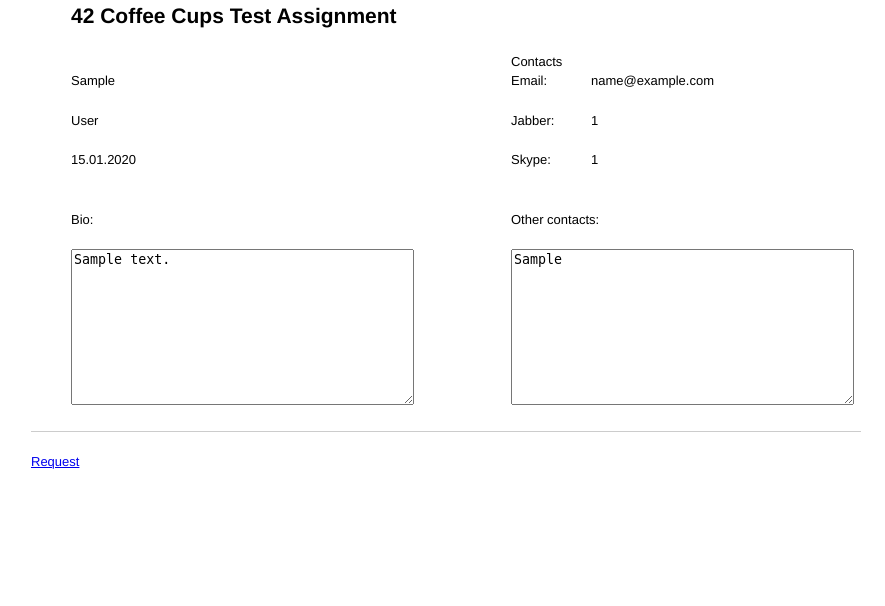
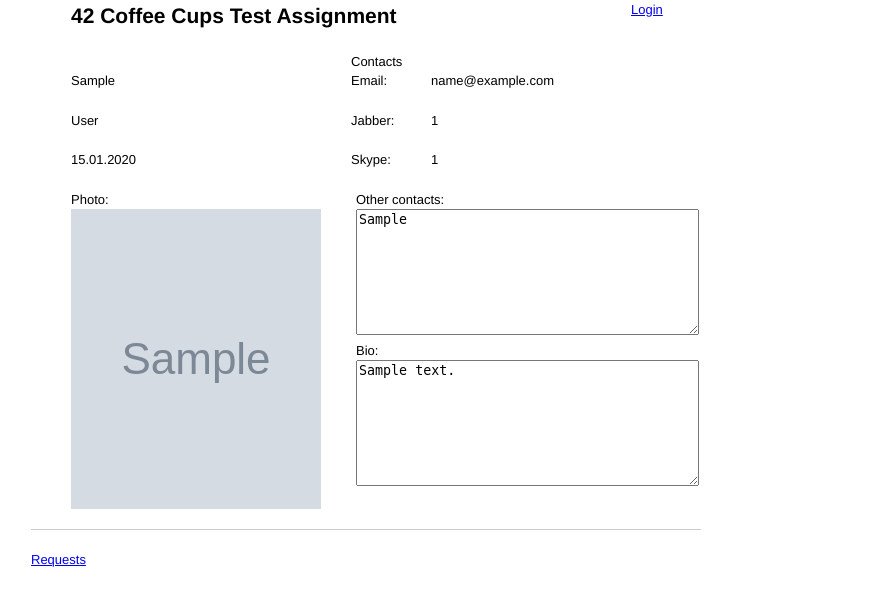
Before and after one commit to asherepa/42ccTestAssignment, a Django app: template templates/accounts/index.html in a window 1280 px wide. Shown: the top 606 px of the page, without its empty margins (134-1019 px from the left). Run offline with Django 3.2, Linux system fonts and the light colour scheme; the template is opened without the code that fills it: most values are stand-ins (such as "Sample title", 1, 10 or a date in 2020); grey boxes marked "Sample" are stand-in pictures.

Commit message:
Solved ticket #5
Create page with a form that allows to edit data, presented on the main page
Add auth to this page. Upload and show photo.

```diff
--- a/apps/accounts/models.py
+++ b/apps/accounts/models.py
@@ -8,3 +8,5 @@ class UserProfile(AbstractUser):
     jid = models.CharField(max_length=254, blank=True)
     skype_id = models.CharField(max_length=254, blank=True)
     other_contacts = models.TextField(max_length=1000, blank=True)
+    user_photo = models.ImageField(upload_to='photos/%Y/%m/%d',
+                                   blank=True, null=True)
--- /dev/null
+++ b/templates/accounts/block_user_photo.html
@@ -0,0 +1,6 @@
+{% load static %}
+{% if profile.user_photo %}
+<img src="{{ profile.user_photo.url }}" alt="{{ profile.get_full_name }}" height="300" width="250" border="2">
+{% else %}
+<img src="{% static "img/empty.png" %}" alt="{{ profile.get_full_name }}" height="300" width="250" border="2">
+{% endif %}
--- a/templates/accounts/index.html
+++ b/templates/accounts/index.html
@@ -1,58 +1,31 @@
+{% extends "base.html" %}
 {% load static %}
-<!DOCTYPE html>
-<html>
-<head>
-    <link rel="stylesheet" type="text/css" href="{% static "css/reset.css" %}" />
-    <link rel="stylesheet" type="text/css" href="{% static "css/text.css" %}" />
-    <link rel="stylesheet" type="text/css" href="{% static "css/960_24_col.css" %}" />
-    <title>My personal info</title>
-</head>
-<body>
+
+{% block content %}
 {% if profile %}
 <div class="container_24">
-        <div class="grid_24 push_1"><h3>42 Coffee Cups Test Assignment</h3></div>
+    <div class="grid_12 push_1"><h3>42 Coffee Cups Test Assignment</h3></div>
+    <div class="grid_4 push_3">
+        {% if user.is_authenticated %}
+        <a href="/accounts/logout?next=/">Logout</a>
+        {% else %}
+        <a href="/accounts/login?next=/accounts/edit">Login</a>
+        {% endif %}
+    </div>
     <div class="clear"></div>
 
-        <div class="grid_12 push_12">Contacts</div>
-        <div class="clear"></div>
+    {% if user.is_authenticated %}
+    {% include "accounts/edit.html" %}
+    {% else %}
+    {% include "accounts/view.html" %}
+    {% endif %}
 
-        <div class="grid_4 push_1">{{ profile.first_name }}</div>
-        <div class="grid_8 push_8"><p>Email:</p></div>
-        <div class="grid_4 push_2"><p>{{ profile.email }}</p></div>
-        <div class="clear"></div>
-
-        <div class="grid_4 push_1">{{ profile.last_name }}</div>
-        <div class="grid_8 push_8"><p>Jabber:</p></div>
-        <div class="grid_4 push_2"><p>{{ profile.jid }}</p></div>
-        <div class="clear"></div>
-
-        <div class="grid_4 push_1">{{ profile.date_of_birth|date:"d.m.Y" }}</div>
-        <div class="grid_8 push_8"><p>Skype:</p></div>
-        <div class="grid_4 push_2"><p>{{ profile.skype_id }}</p></div>
-        <div class="clear"></div>
-
-        <div class="grid_24"><p></p></div>
-        <div class="clear"></div>
-
-        <div class="grid_4 push_1"><p>Bio:</p></div>
-        <div class="grid_8 push_8"><p>Other contacts:</p></div>
-        <div class="clear"></div>
-
-
-        <div class="grid_4 push_1">
-            <textarea name="bio" cols="40" rows="10">{{ profile.bio }}</textarea>
-        </div>
-        <div class="grid_8 push_8">
-            <textarea name="bio" cols="40" rows="10">{{ profile.other_contacts }}</textarea>
-        </div>
-
-        <div class="grid_21"><p></p><hr></div>
+    <div class="grid_17"><p></p><hr></div>
     <div class="clear"></div>
 
     <div class="grid_2">
-            <a href="/request">Request</a>
+        <a href="/request">Requests</a>
     </div>
 </div>
 {% endif %}
-</body>
-</html>
+{% endblock content %}
--- /dev/null
+++ b/templates/accounts/view.html
@@ -0,0 +1,37 @@
+{% load static %}
+<div class="grid_8 push_8">Contacts</div>
+<div class="clear"></div>
+
+<div class="grid_4 push_1">{{ profile.first_name }}</div>
+<div class="grid_4 push_4"><p>Email:</p></div>
+<div class="grid_4 push_2"><p>{{ profile.email }}</p></div>
+<div class="clear"></div>
+
+<div class="grid_4 push_1">{{ profile.last_name }}</div>
+<div class="grid_4 push_4"><p>Jabber:</p></div>
+<div class="grid_4 push_2"><p>{{ profile.jid }}</p></div>
+<div class="clear"></div>
+
+<div class="grid_4 push_1">{{ profile.date_of_birth|date:"d.m.Y" }}</div>
+<div class="grid_4 push_4"><p>Skype:</p></div>
+<div class="grid_4 push_2"><p>{{ profile.skype_id }}</p></div>
+<div class="clear"></div>
+
+<div class="grid_8 push_1">
+    <div>Photo:</div>
+    {% include "accounts/block_user_photo.html" %}
+</div>
+
+<div class="grid_8">
+    <div class="grid_4">Other contacts:</div>
+    <div class="clear"></div>
+    <div class="grid_4">
+        <textarea name="other_contacts" cols="40" rows="8">{{ profile.other_contacts }}</textarea>
+    </div>
+    <div class="clear"></div>
+    <div class="grid_4">
+    Bio:
+        <textarea name="bio" cols="40" rows="8">{{ profile.bio }}</textarea>
+    </div>
+</div>
+<div class="clear"></div>
--- /dev/null
+++ b/templates/base.html
@@ -0,0 +1,14 @@
+{% load static %}
+<!DOCTYPE html>
+<html>
+<head>
+    <link rel="stylesheet" type="text/css" href="{% static "css/reset.css" %}" />
+    <link rel="stylesheet" type="text/css" href="{% static "css/text.css" %}" />
+    <link rel="stylesheet" type="text/css" href="{% static "css/960_24_col.css" %}" />
+    <title>My personal info</title>
+</head>
+<body>
+    {% block content %}
+    {% endblock content %}
+</body>
+</html>
```
Also changed, not shown: _42cc_test_dustin/urls.py (+9 -1 lines), apps/accounts/forms.py (added, +16 -0 lines), apps/accounts/urls.py (+8 -3 lines), apps/accounts/views.py (+33 -7 lines), templates/accounts/base_login.html (added, +26 -0 lines), templates/accounts/edit.html (added, +50 -0 lines), apps/accounts/migrations/0002_auto__add_field_userprofile_user_photo.py (added). Lines whose indentation alone changed are shown as unchanged.
